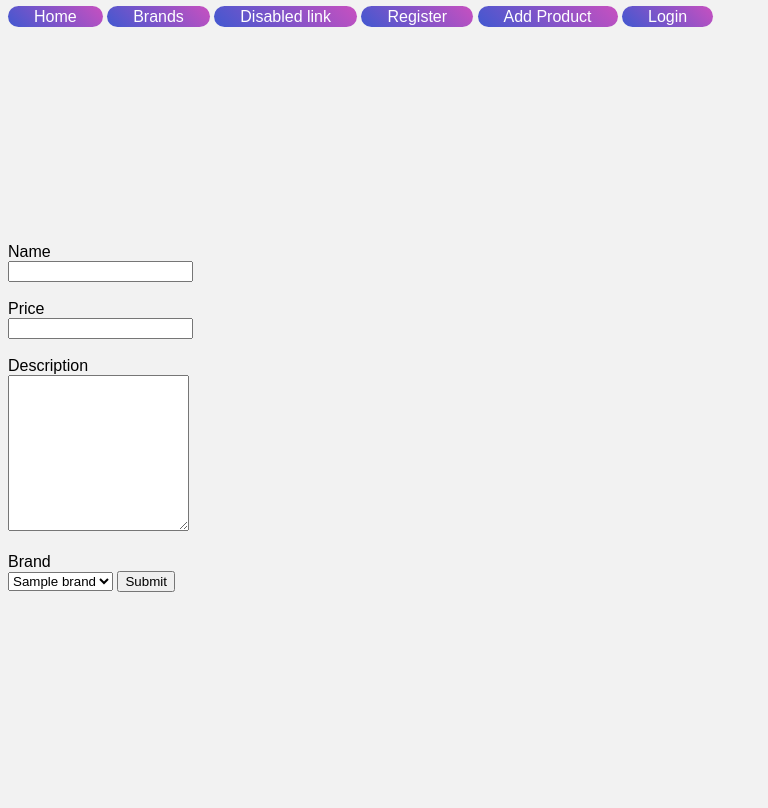
After one commit to Pranavprj123/Django-practice, a Django app: a page that uses MainProject/templates/base.html in a window 1280 px wide. The commit adds this page. Shown: the whole page, without its empty margins (0-768 px from the left). Run offline with Django 5.2, Linux system fonts and the light colour scheme; tables that the repository leaves empty hold one stand-in row (values such as "Sample post").

Commit message:
rest code

```diff
--- a/MainProject/accounts/urls.py
+++ b/MainProject/accounts/urls.py
@@ -2,6 +2,6 @@ from django.urls import path
 from . import views
 
 urlpatterns = [
-    path('register/',views.register,name='register'),
+    path('register/',views.Register.as_view(),name='register'),
     path('login/',views.login,name='login')
 ]
--- a/MainProject/product/models.py
+++ b/MainProject/product/models.py
@@ -6,7 +6,7 @@ class HsnCode(models.Model):
     item_name = models.TextField(verbose_name='Item Name',null=True)
     item_type = models.TextField(verbose_name='Item Type',null=True)
     GSTe = models.DecimalField(max_digits=5,decimal_places=2,verbose_name=r'GST %e',null=True)
-    hsn_code = models.BigIntegerField(verbose_name='HSN Code',null=True)
+    hsn_code = models.BigIntegerField(max_length=10,default=True)
     GST = models.DecimalField(max_digits=5,decimal_places=2,verbose_name='GST %',null=True)
     class Meta:
         db_table = 'HSN_CODE'
@@ -43,7 +43,7 @@ class Product(models.Model):
     description = models.TextField(default='default Description')
     brand = models.ForeignKey(Brand,on_delete=models.CASCADE,null=True)
     gst_rate = models.DecimalField(max_digits=5,decimal_places=2,default=5.00)
-    hsn_code = models.CharField(max_length=10,default=None)
+    hsn_code = models.CharField(max_length=10,default='default',blank=True)
     quantity =  models.IntegerField(default=1)
     features = models.JSONField(blank=True)
     # def save(self,commit=False):
--- /dev/null
+++ b/MainProject/product/templates/product/create_product.html
@@ -0,0 +1,32 @@
+{% extends 'base.html' %}
+
+
+{% block title%}
+Create Product
+{% endblock title%}
+
+{% block content %}
+
+<form action="" method="post">
+{% csrf_token%}
+
+    <label for="name">Name</label><br>
+    <input type="text" name="name" id=""><br><br>
+
+    <label for="price">Price</label><br>
+    <input type="number" name="price" min="1" id="" step="0.1"><br><br>
+
+    <label for="description">Description</label><br>
+    <textarea name="description" id="" rows="10" cols="20"></textarea><br><br>
+
+    <label for="brand">Brand</label><br>
+    <select name="brand" id="">
+        {% for brand in brands %}
+        <option value="{{brand.name}}">{{brand.name}}</option>
+        {% endfor%}
+    </select>
+
+    <button>Submit</button>
+</form>
+
+{% endblock %}
--- a/MainProject/product/urls.py
+++ b/MainProject/product/urls.py
@@ -1,5 +1,6 @@
 from django.urls import path
 from . import views
 urlpatterns = [
-    path('brand-list/',views.brand_list,name='brand_list')
+    path('brand-list/',views.brand_list,name='brand_list'),
+    path('add-product/',views.AddProduct.as_view(),name='add_product')
 ]
--- a/MainProject/product/views.py
+++ b/MainProject/product/views.py
@@ -1,4 +1,7 @@
 from django.shortcuts import render
+from .models import Brand,Product
+from django.views import View
+
 
 # Create your views here.
 from .models import Brand
@@ -8,3 +11,25 @@ def brand_list(request):
         'brands' : data
     }
     return render(request,'product/brand_list.html',context)
+
+class AddProduct(View):
+    def get(self,request):
+        brands = Brand.objects.all()
+        context = {
+            'brands':brands
+        }
+
+        return render(request,'product/create_product.html',context)
+
+    def post(self,request):
+        name = request.POST.get('name')
+        price = request.POST.get('price')
+        description = request.POST.get('description')
+        brand = request.POST.get('brand')
+        Product.objects.create(
+            name=name,
+            price_inclusive=price,
+            description = description,
+            brand = Brand.objects.get(name=brand),
+            features = ''
+        )
--- a/MainProject/templates/base.html
+++ b/MainProject/templates/base.html
@@ -45,6 +45,7 @@ html,body{
         <a class="nav-link" href="{% url 'brand_list' %}">Brands</a>
         <a class="nav-link disabled" href="#">Disabled link</a>
         <a class="nav-link" href="{% url 'register' %}">Register</a>
+        <a class="nav-link" href="{% url 'add_product' %}">Add Product</a>
         <a class="nav-link" href="{% url 'login' %}">Login</a>
     </nav>
 
```
Also changed, not shown: MainProject/accounts/views.py (+19 -0 lines).
